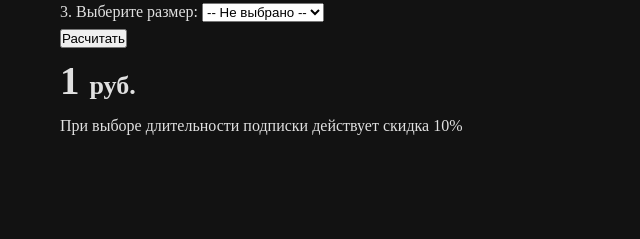
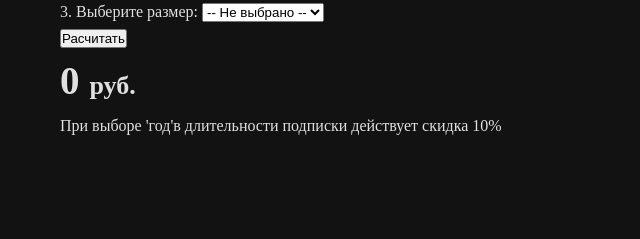
Before and after one commit to HustlerOne09/Stockings_subscribe, a plain HTML site: page index.html in a window 1280 px wide. Both pictures are taken after a click on the button "Расчитать". Shown: the part 864-1103 px from the top of the page, 0-640 px from the left. Drawn offline with Linux system fonts and the light colour scheme.

Commit message:
bug fix x2

```diff
--- a/index.html
+++ b/index.html
@@ -96,7 +96,7 @@
                         </div>
                     </div>
                     <div class="sale">
-                        <span class="sale-text">При выборе длительности подписки действует скидка <span
+                        <span class="sale-text">При выборе 'год'в длительности подписки действует скидка <span
                                 class="proz">10%</span></span>
                     </div>
                 </div>
--- a/script/script.js
+++ b/script/script.js
@@ -10,12 +10,15 @@ function Calculator() {
     const size = Number(sizeEL.value)
     let price = 0
 
-    if (duration === 8) {
-        price = (duration * periodicity * size) * 0.9
-    } else {
-        price = duration * periodicity * size
+    price = duration * periodicity * size
+
+    if (duration * periodicity * size == 1) {
+        price = 0
     }
 
+    if (duration === 8) {
+        price = price * 0.9
+    }
     priceEL.textContent = price
 }
 
```
